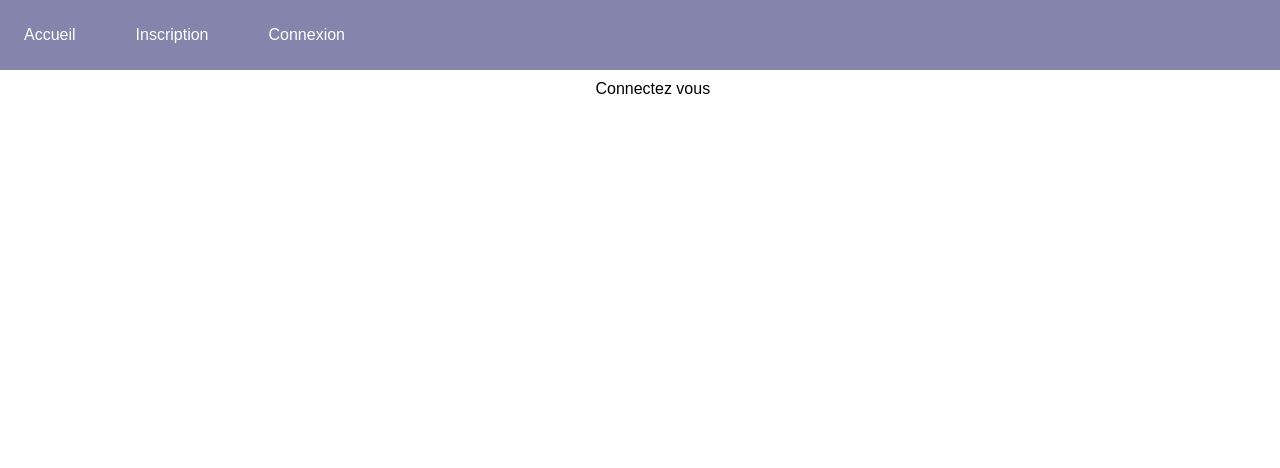
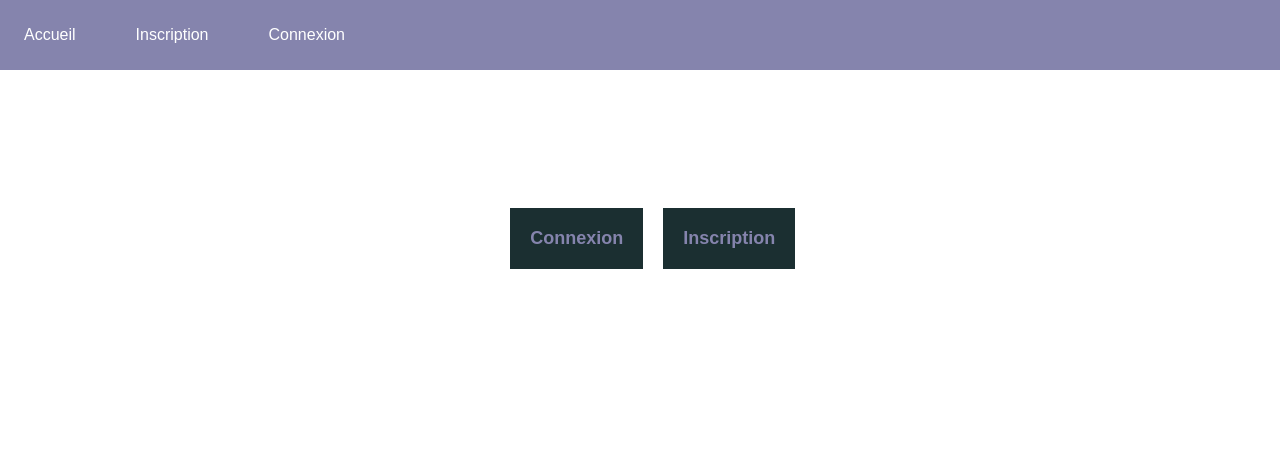
Before and after one commit to laura-rodriguez2/module-connexion, a PHP site: page /HTML/index.php in a window 1280 px wide. Shown: the top 468 px of the page. Run offline with PHP 8.4, Linux system fonts and the light colour scheme.

Commit message:
ajout css

```diff
--- a/Back/bdd/bdd.php
+++ b/Back/bdd/bdd.php
@@ -2,7 +2,7 @@
 // include_once('bddco.php');
 
     function get_pdo(): PDO {
-        return new PDO('mysql:host=localhost;dbname=lovatipaysages', 'root', '', [
+        return new PDO('mysql:host=localhost;dbname=module_connexion', 'root', '', [
             PDO::ATTR_ERRMODE => PDO::ERRMODE_EXCEPTION,
             PDO::ATTR_DEFAULT_FETCH_MODE => PDO::FETCH_ASSOC
         ]);
--- a/Front/CSS/connexion.css
+++ b/Front/CSS/connexion.css
@@ -8,13 +8,13 @@
 }
 
 .lien_connexion{
-    color: #8ee6ab;
+    color: #ffffff;
 }
 
 #form_connec{
     color: aliceblue;
     text-align: center;
-    background-color: #268C48;
+    background-color: #8584ad;
     padding-bottom: 10px;
     width: 100%;
 }
@@ -52,7 +52,7 @@
     border-color: aliceblue;
     font-size: large;
     border-radius: 15px;
-    background-color: #268C48;
+    background-color: #8584ad;
     padding: 15px 40px;
     cursor: pointer;
 }
--- a/Front/CSS/index.css
+++ b/Front/CSS/index.css
@@ -1,21 +1,27 @@
-@media (min-width: 1280px) {
+@media (min-width: 1280px) {}
 
-}
-body{
+body {
     /* background-color: rgb(171, 152, 223); */
 }
-main{
+
+main {
     /* height: 32em; */
 }
-.div{
+
+.div {
     text-align: center;
     padding-left: 2%;
+    justify-content: center;
+    padding-top: 10%;
+    display: flex;
+    flex-direction: row;
 }
-.div p{
+
+.div p {
     padding: 10px;
 }
 
-.img{
+.img {
     width: 100%;
     height: 200px;
     background-image: url('../MEDIAS/Autres/index.jpg');
@@ -23,8 +29,23 @@ main{
 }
 
 
-footer{
+footer {
     position: fixed;
     bottom: 0;
     width: 100%;
 }
+
+
+
+/* BOUTTON  */
+.btn {
+    color: #8584ad;
+    background-color: #1b2f31;
+    justify-content: center;
+    align-items: center;
+    text-align: center;
+    padding: 20px;
+    margin: 10px;
+    font-size: large;
+    font-weight: 600;
+}
--- a/Front/CSS/inscription.css
+++ b/Front/CSS/inscription.css
@@ -8,13 +8,13 @@
 }
 
 .lien_connexion{
-    color: #8ee6ab;
+    color: #ffffff;
 }
 
 #form_inscription{
     color: aliceblue;
     text-align: center;
-    background-color: #268C48;
+    background-color: #8584ad;
     padding-bottom: 30px;
     width: 100%;
 }
@@ -51,7 +51,7 @@
     border-color: aliceblue;
     font-size: large;
     border-radius: 15px;
-    background-color: #268C48;
+    background-color: #8584ad;
     padding: 15px 40px;
     margin: 5%;
     cursor: pointer;
--- a/Front/HTML/index.php
+++ b/Front/HTML/index.php
@@ -24,11 +24,13 @@ session_start();
     </header>
 
     <main>
-        <!-- <div class="img">
-
-</div> -->
         <div class="div">
-            <p>Connectez vous</p>
+            <a href="connexion.php" class="btn">
+                Connexion
+            </a>
+            <a href="inscription.php" class="btn">
+                Inscription
+            </a>
         </div>
 
     </main>
```
Also changed, not shown: Front/HTML/connexion.php (+0 -222 lines), Front/HTML/inscription.php (+2 -7 lines).
